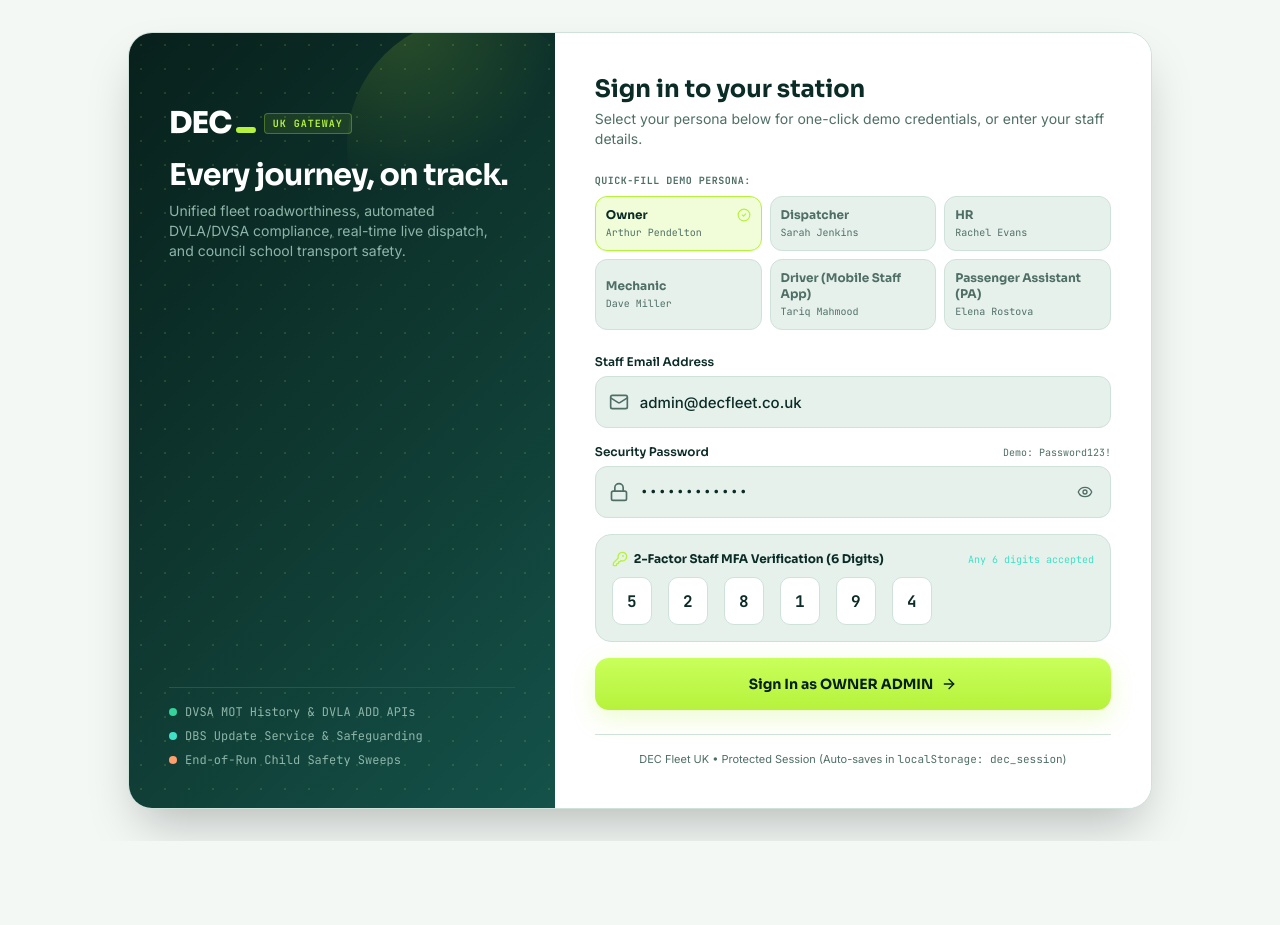
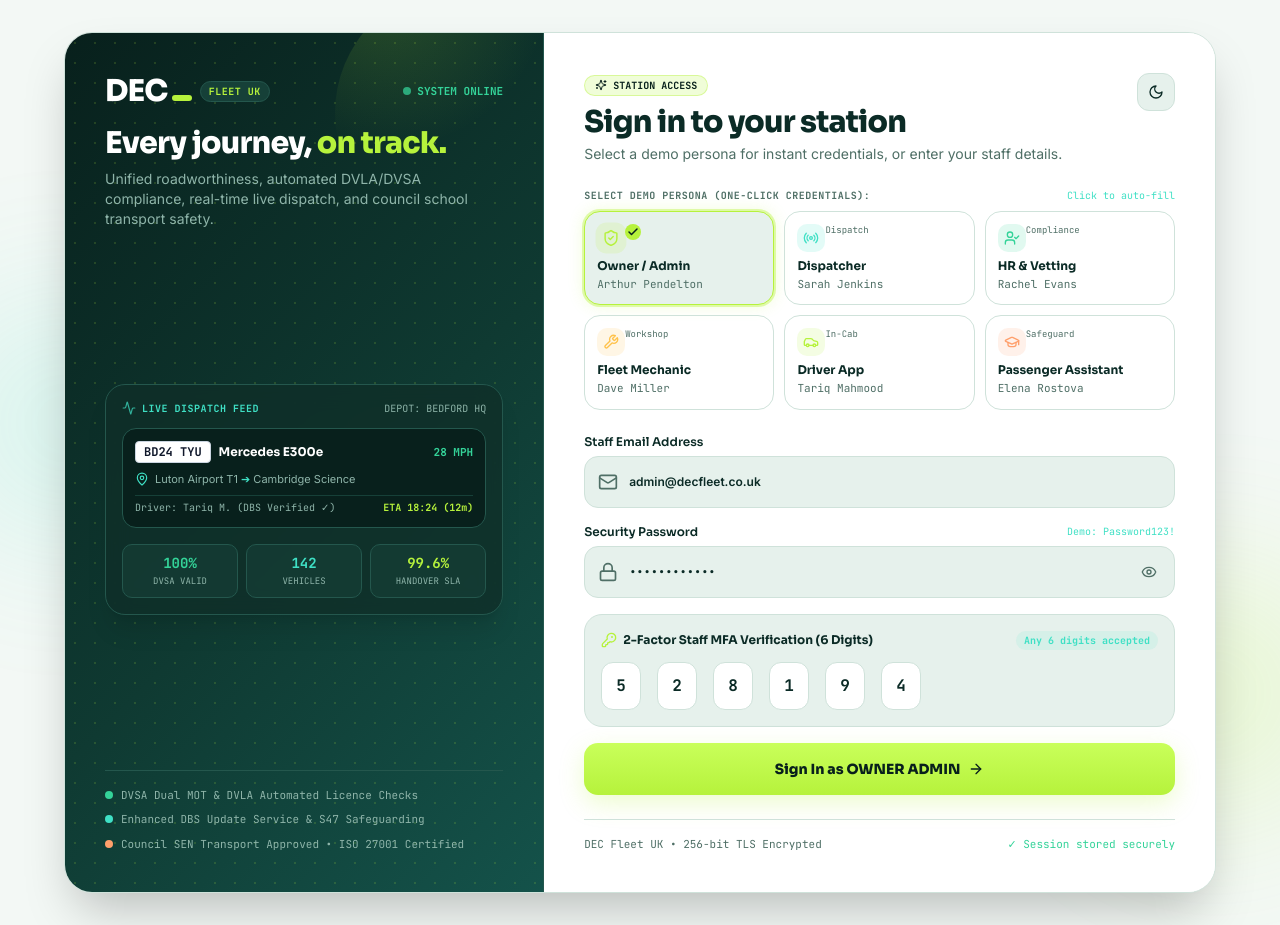
Before and after one commit to AKRITIKUSHWAHA/dec_combined_fleet, a React (Vite) app: page /login in a window 1280 px wide. Before the commit the page ends 841 px from the top, so only its background shows below. Built offline with nearby package versions, Linux system fonts and the light colour scheme.

Commit message:
Enhance login page UI: modern persona cards with role icons, live telematics card preview, theme switcher, and sleek Night Road aesthetics

```diff
--- a/src/pages/LoginPage.tsx
+++ b/src/pages/LoginPage.tsx
@@ -1,6 +1,7 @@
 import React, { useState } from 'react';
 import { useNavigate, useLocation } from 'react-router-dom';
 import { useAuth, DEMO_ACCOUNTS, getRoleHomeRoute } from '../context/AuthContext';
+import { useTheme } from '../context/ThemeContext';
 import { UserRole } from '../types';
 import {
   Lock,
@@ -11,11 +12,92 @@ import {
   Loader2,
   AlertTriangle,
   CheckCircle2,
-  KeyRound
+  KeyRound,
+  ShieldCheck,
+  Radio,
+  UserCheck,
+  Wrench,
+  Car,
+  GraduationCap,
+  Sun,
+  Moon,
+  Sparkles,
+  Check,
+  Activity,
+  MapPin,
+  Compass
 } from 'lucide-react';
+
+interface PersonaMetadata {
+  role: UserRole;
+  label: string;
+  subLabel: string;
+  name: string;
+  icon: React.ComponentType<{ className?: string }>;
+  accentColor: string;
+  badgeText: string;
+}
+
+const PERSONA_CONFIGS: PersonaMetadata[] = [
+  {
+    role: 'owner_admin',
+    label: 'Owner / Admin',
+    subLabel: 'Head Office Control',
+    name: 'Arthur Pendelton',
+    icon: ShieldCheck,
+    accentColor: '#B6F23C',
+    badgeText: 'All Access'
+  },
+  {
+    role: 'controller',
+    label: 'Dispatcher',
+    subLabel: 'Live CAD & Bidding',
+    name: 'Sarah Jenkins',
+    icon: Radio,
+    accentColor: '#3FE0C5',
+    badgeText: 'Dispatch'
+  },
+  {
+    role: 'hr_vetting',
+    label: 'HR & Vetting',
+    subLabel: 'DVLA & DBS Assurance',
+    name: 'Rachel Evans',
+    icon: UserCheck,
+    accentColor: '#34D399',
+    badgeText: 'Compliance'
+  },
+  {
+    role: 'mechanic',
+    label: 'Fleet Mechanic',
+    subLabel: 'Workshop & MOTs',
+    name: 'Dave Miller',
+    icon: Wrench,
+    accentColor: '#FFC24B',
+    badgeText: 'Workshop'
+  },
+  {
+    role: 'driver',
+    label: 'Driver App',
+    subLabel: 'CarPlay & Mobile HUD',
+    name: 'Tariq Mahmood',
+    icon: Car,
+    accentColor: '#B6F23C',
+    badgeText: 'In-Cab'
+  },
+  {
+    role: 'pa',
+    label: 'Passenger Assistant',
+    subLabel: 'SEN School Escort',
+    name: 'Elena Rostova',
+    icon: GraduationCap,
+    accentColor: '#FF9F6B',
+    badgeText: 'Safeguard'
+  }
+];
 
 export const LoginPage: React.FC = () => {
   const { login } = useAuth();
+  const { theme, toggleTheme } = useTheme();
   const navigate = useNavigate();
   const location = useLocation();
 
@@ -52,6 +134,13 @@ export const LoginPage: React.FC = () => {
     }
   };
 
+  const handleQuickFillPassword = () => {
+    const demo = DEMO_ACCOUNTS[selectedRole];
+    if (demo) {
+      setPassword(demo.defaultPassword);
+    }
+  };
+
   const handleSubmit = async (e: React.FormEvent) => {
     e.preventDefault();
     setErrorMsg(null);
@@ -82,94 +171,214 @@ export const LoginPage: React.FC = () => {
   };
 
   return (
-    <div className="min-h-screen bg-[var(--bg)] text-[var(--text)] flex flex-col justify-center items-center p-3 sm:p-6 lg:p-8">
+    <div className="min-h-screen bg-[var(--bg)] text-[var(--text)] flex flex-col justify-center items-center p-3 sm:p-6 lg:p-8 relative overflow-hidden select-none transition-colors duration-180">
 
-      {/* Split Card Container */}
-      <div className="max-w-5xl w-full rounded-[24px] overflow-hidden border border-[var(--border)] shadow-2xl grid grid-cols-1 lg:grid-cols-12 bg-[var(--surface)]">
+      {/* Ambient background glow orbs */}
+      <div
+        className="absolute top-1/4 -left-32 w-96 h-96 rounded-full pointer-events-none opacity-20 blur-3xl"
+        style={{ background: 'radial-gradient(circle, #3FE0C5 0%, transparent 70%)' }}
+      />
+      <div
+        className="absolute bottom-10 -right-32 w-96 h-96 rounded-full pointer-events-none opacity-25 blur-3xl"
+        style={{ background: 'radial-gradient(circle, #B6F23C 0%, transparent 70%)' }}
+      />
 
-        {/* Left Column: Night Road Hero Section (Desktop lg:col-span-5) */}
+      {/* Main Glassmorphic Container */}
+      <div className="max-w-6xl w-full rounded-[28px] overflow-hidden border border-[var(--border)] shadow-2xl grid grid-cols-1 lg:grid-cols-12 bg-[var(--surface)] relative z-10 transition-all duration-200">
+
+        {/* ========================================================
+            LEFT COLUMN: Night Road Showcase & Telematics
+           ======================================================== */}
         <div
           style={{ background: 'var(--hero-bg)' }}
-          className="lg:col-span-5 p-8 sm:p-10 text-[#EAF7F2] flex flex-col justify-between relative overflow-hidden space-y-8"
+          className="lg:col-span-5 p-7 sm:p-10 text-[#EAF7F2] flex flex-col justify-between relative overflow-hidden border-b lg:border-b-0 lg:border-r border-[#24574D]"
         >
           {/* Subtle grid pattern & glow */}
-          <div className="absolute inset-0 opacity-15 bg-[radial-gradient(#B6F23C_1px,transparent_1px)] [background-size:24px_24px]" />
+          <div className="absolute inset-0 opacity-15 bg-[radial-gradient(#B6F23C_1px,transparent_1px)] [background-size:20px_20px] pointer-events-none" />
           <div className="absolute -top-12 -right-12 w-64 h-64 rounded-full pointer-events-none" style={{ background: 'var(--accent-glow)' }} />
 
-          {/* Top Brand Logo */}
-          <div className="relative z-10">
-            <div className="flex items-center gap-2 mb-4">
+          {/* Top Brand Logo & Platform Title */}
+          <div className="relative z-10 space-y-4">
+            <div className="flex items-center justify-between">
+              <div className="flex items-center gap-2">
                 <span className="font-heading font-extrabold text-3xl tracking-tight text-white flex items-baseline">
                   DEC
                   <span className="w-5 h-1.5 bg-[#B6F23C] rounded-full inline-block ml-1" />
                 </span>
-              <span className="text-[10px] font-mono font-bold uppercase tracking-widest text-[#B6F23C] bg-[#B6F23C]/10 px-2 py-0.5 rounded border border-[#B6F23C]/30">
-                UK GATEWAY
+                <span className="text-[10px] font-mono font-bold tracking-wider px-2 py-0.5 rounded-full bg-[#164038] text-[#B6F23C] border border-[#24574D] uppercase">
+                  FLEET UK
+                </span>
+              </div>
+              <span className="flex items-center gap-1.5 text-[11px] font-mono font-bold text-[#34D399]">
+                <span className="w-2 h-2 rounded-full bg-[#34D399] animate-pulse" />
+                <span>SYSTEM ONLINE</span>
               </span>
             </div>
 
-            <h2 className="text-2xl sm:text-3xl font-heading font-bold text-white tracking-tight leading-snug">
-              Every journey, on track.
+            <div>
+              <h2 className="text-2xl sm:text-3xl font-heading font-black text-white tracking-tight leading-tight">
+                Every journey, <span className="text-[#B6F23C]">on track.</span>
               </h2>
               <p className="text-xs sm:text-sm text-[#8FB5AA] mt-2 leading-relaxed">
-              Unified fleet roadworthiness, automated DVLA/DVSA compliance, real-time live dispatch, and council school transport safety.
+                Unified roadworthiness, automated DVLA/DVSA compliance, real-time live dispatch, and council school transport safety.
               </p>
             </div>
+          </div>
 
-          {/* Compliance Badges */}
-          <div className="relative z-10 space-y-2 text-xs font-mono text-[#8FB5AA] pt-4 border-t border-[#24574D]">
+          {/* Center: Live Dispatch Telematics Card Preview */}
+          <div className="relative z-10 my-6 bg-[#0F2F29]/80 backdrop-blur-md p-4 rounded-[20px] border border-[#24574D] shadow-xl space-y-3">
+            <div className="flex items-center justify-between text-[10px] font-mono">
+              <span className="flex items-center gap-1.5 text-[#3FE0C5] font-bold uppercase tracking-wider">
+                <Activity className="w-3.5 h-3.5 animate-pulse" />
+                <span>Live Dispatch Feed</span>
+              </span>
+              <span className="text-[#8FB5AA]">DEPOT: BEDFORD HQ</span>
+            </div>
+
+            <div className="bg-[#08201C] p-3 rounded-[14px] border border-[#24574D] space-y-2">
+              <div className="flex items-center justify-between">
                 <div className="flex items-center gap-2">
-              <span className="w-2 h-2 rounded-full bg-[#34D399]" />
-              <span>DVSA MOT History &amp; DVLA ADD APIs</span>
+                  <span className="px-2 py-0.5 rounded font-mono font-bold text-xs bg-white text-slate-900 border border-slate-300">
+                    BD24 TYU
+                  </span>
+                  <span className="text-xs font-heading font-bold text-white">Mercedes E300e</span>
                 </div>
-            <div className="flex items-center gap-2">
-              <span className="w-2 h-2 rounded-full bg-[#3FE0C5]" />
-              <span>DBS Update Service &amp; Safeguarding</span>
+                <span className="text-[11px] font-mono font-bold text-[#34D399]">28 MPH</span>
               </div>
-            <div className="flex items-center gap-2">
-              <span className="w-2 h-2 rounded-full bg-[#FF9F6B]" />
-              <span>End-of-Run Child Safety Sweeps</span>
+
+              <div className="text-[11px] text-[#8FB5AA] flex items-center gap-1.5 truncate">
+                <MapPin className="w-3.5 h-3.5 text-[#3FE0C5] shrink-0" />
+                <span className="truncate">Luton Airport T1 <span className="text-[#3FE0C5]">➔</span> Cambridge Science</span>
+              </div>
+
+              <div className="flex items-center justify-between text-[10px] font-mono pt-1 border-t border-[#164038]">
+                <span className="text-[#8FB5AA]">Driver: Tariq M. (DBS Verified ✓)</span>
+                <span className="text-[#B6F23C] font-bold">ETA 18:24 (12m)</span>
+              </div>
+            </div>
+
+            {/* Quick Metrics Ticker */}
+            <div className="grid grid-cols-3 gap-2 text-center text-[10px] font-mono pt-1">
+              <div className="p-2 rounded-[10px] bg-[#164038]/60 border border-[#24574D]">
+                <span className="block font-black text-sm text-[#34D399]">100%</span>
+                <span className="text-[#8FB5AA] text-[9px] uppercase">DVSA Valid</span>
+              </div>
+              <div className="p-2 rounded-[10px] bg-[#164038]/60 border border-[#24574D]">
+                <span className="block font-black text-sm text-[#3FE0C5]">142</span>
+                <span className="text-[#8FB5AA] text-[9px] uppercase">Vehicles</span>
+              </div>
+              <div className="p-2 rounded-[10px] bg-[#164038]/60 border border-[#24574D]">
+                <span className="block font-black text-sm text-[#B6F23C]">99.6%</span>
+                <span className="text-[#8FB5AA] text-[9px] uppercase">Handover SLA</span>
               </div>
             </div>
           </div>
 
-        {/* Right Column: Interactive Login Form (Desktop lg:col-span-7) */}
-        <div className="lg:col-span-7 p-6 sm:p-10 flex flex-col justify-center space-y-6 bg-[var(--surface)]">
+          {/* Bottom: Regulatory Compliance Assurances */}
+          <div className="relative z-10 pt-4 border-t border-[#24574D] space-y-2 text-[11px] font-mono text-[#8FB5AA]">
+            <div className="flex items-center gap-2">
+              <span className="w-2 h-2 rounded-full bg-[#34D399]" />
+              <span>DVSA Dual MOT &amp; DVLA Automated Licence Checks</span>
+            </div>
+            <div className="flex items-center gap-2">
+              <span className="w-2 h-2 rounded-full bg-[#3FE0C5]" />
+              <span>Enhanced DBS Update Service &amp; S47 Safeguarding</span>
+            </div>
+            <div className="flex items-center gap-2">
+              <span className="w-2 h-2 rounded-full bg-[#FF9F6B]" />
+              <span>Council SEN Transport Approved • ISO 27001 Certified</span>
+            </div>
+          </div>
+        </div>
 
+        {/* ========================================================
+            RIGHT COLUMN: Interactive Sign-In Form & Persona Picker
+           ======================================================== */}
+        <div className="lg:col-span-7 p-6 sm:p-10 flex flex-col justify-between space-y-6 bg-[var(--surface)]">
+
+          {/* Header & Theme Toggle Switch */}
+          <div className="flex items-start justify-between gap-3">
             <div>
-            <h1 className="text-xl sm:text-2xl font-heading font-bold text-[var(--text)]">
+              <div className="inline-flex items-center gap-1.5 px-2.5 py-0.5 rounded-full text-[10px] font-mono font-bold bg-[#B6F23C]/20 text-[#08201C] dark:text-[#B6F23C] border border-[#B6F23C]/40 uppercase mb-2">
+                <Sparkles className="w-3 h-3" />
+                <span>Station Access</span>
+              </div>
+              <h1 className="text-2xl sm:text-3xl font-heading font-black text-[var(--text)] tracking-tight">
                 Sign in to your station
               </h1>
               <p className="text-xs sm:text-sm text-[var(--text-muted)] mt-1">
-              Select your persona below for one-click demo credentials, or enter your staff details.
+                Select a demo persona for instant credentials, or enter your staff details.
               </p>
             </div>
 
-          {/* Quick Demo Role Picker Tabs */}
+            {/* Quick Theme Toggle Button */}
+            <button
+              type="button"
+              onClick={toggleTheme}
+              className="p-2.5 rounded-[12px] bg-[var(--surface-2)] text-[var(--text)] border border-[var(--border)] hover:border-[#B6F23C] transition shrink-0 nr-focus"
+              title={`Switch to ${theme === 'dark' ? 'Light Mode (Soft Mint)' : 'Dark Mode (Night Road)'}`}
+              aria-label="Toggle visual theme"
+            >
+              {theme === 'dark' ? <Sun className="w-4 h-4 text-[#B6F23C]" /> : <Moon className="w-4 h-4 text-[#0B2B26]" />}
+            </button>
+          </div>
+
+          {/* Quick-Fill Demo Persona Selector (Redesigned & High-Contrast) */}
           <div className="space-y-2">
-            <span className="text-[10px] font-mono uppercase font-bold text-[var(--text-muted)] tracking-wider block">
-              Quick-Fill Demo Persona:
+            <div className="flex items-center justify-between">
+              <span className="text-[10px] font-mono uppercase font-bold text-[var(--text-muted)] tracking-wider">
+                Select Demo Persona (One-Click Credentials):
               </span>
-            <div className="grid grid-cols-2 sm:grid-cols-3 gap-2">
-              {(Object.keys(DEMO_ACCOUNTS) as UserRole[]).map((r) => {
-                const acc = DEMO_ACCOUNTS[r];
-                const isSelected = selectedRole === r;
+              <span className="text-[10px] font-mono text-[#3FE0C5]">Click to auto-fill</span>
+            </div>
+
+            <div className="grid grid-cols-2 sm:grid-cols-3 gap-2.5">
+              {PERSONA_CONFIGS.map(persona => {
+                const isSelected = selectedRole === persona.role;
+                const Icon = persona.icon;
                 return (
                   <button
-                    key={r}
+                    key={persona.role}
                     type="button"
-                    onClick={() => handleSelectRole(r)}
-                    className={`p-2.5 rounded-[12px] text-left transition-all duration-180 border ${
+                    onClick={() => handleSelectRole(persona.role)}
+                    className={`p-3 rounded-[16px] text-left transition-all duration-180 border relative flex flex-col justify-between group nr-focus ${
                       isSelected
-                        ? 'bg-[#B6F23C]/20 border-[#B6F23C] text-[var(--text)] shadow-sm'
-                        : 'bg-[var(--surface-2)] border-[var(--border)] text-[var(--text-muted)] hover:text-[var(--text)] hover:border-[#3FE0C5]'
+                        ? 'border-[#B6F23C] bg-[var(--surface-2)] shadow-[0_0_16px_rgba(182,242,60,0.22)] ring-2 ring-[#B6F23C]/40'
+                        : 'border-[var(--border)] bg-[var(--surface-2)]/60 hover:bg-[var(--surface-2)] hover:border-[#3FE0C5]/60'
                     }`}
                   >
-                    <div className="flex items-center justify-between">
-                      <span className="font-heading font-bold text-xs">{acc.demoLabel.split('/')[0]}</span>
-                      {isSelected && <CheckCircle2 className="w-3.5 h-3.5 text-[#B6F23C]" />}
+                    <div className="flex items-start justify-between mb-1.5">
+                      <div
+                        className={`w-7 h-7 rounded-[10px] flex items-center justify-center transition-transform ${
+                          isSelected ? 'scale-110' : 'group-hover:scale-105'
+                        }`}
+                        style={{
+                          backgroundColor: `${persona.accentColor}25`,
+                          color: persona.accentColor
+                        }}
+                      >
+                        <Icon className="w-4 h-4" />
                       </div>
-                    <span className="text-[10px] font-mono text-[var(--text-muted)] block truncate mt-0.5">{acc.user.name}</span>
+
+                      {isSelected ? (
+                        <span className="w-4 h-4 rounded-full bg-[#B6F23C] text-[#08201C] flex items-center justify-center shadow-xs">
+                          <Check className="w-3 h-3 stroke-[3]" />
+                        </span>
+                      ) : (
+                        <span className="text-[9px] font-mono text-[var(--text-muted)] group-hover:text-[var(--text)]">
+                          {persona.badgeText}
+                        </span>
+                      )}
+                    </div>
+
+                    <div>
+                      <span className="font-heading font-bold text-xs text-[var(--text)] block truncate">
+                        {persona.label}
+                      </span>
+                      <span className="text-[11px] font-mono text-[var(--text-muted)] block truncate mt-0.5">
+                        {persona.name}
+                      </span>
+                    </div>
                   </button>
                 );
               })}
@@ -178,7 +387,7 @@ export const LoginPage: React.FC = () => {
 
           {/* Error Message Alert */}
           {errorMsg && (
-            <div className="p-3.5 rounded-[14px] bg-[#FF5D6C]/15 border border-[#FF5D6C]/40 text-xs text-[#FF5D6C] flex items-start gap-2.5">
+            <div className="p-3.5 rounded-[16px] bg-[#FF5D6C]/15 border border-[#FF5D6C]/40 text-xs text-[#FF5D6C] flex items-start gap-2.5 animate-bounce">
               <AlertTriangle className="w-4 h-4 shrink-0 mt-0.5" />
               <div className="flex-1">
                 <p className="font-heading font-bold">Sign-in Error</p>
@@ -187,7 +396,7 @@ export const LoginPage: React.FC = () => {
             </div>
           )}
 
-          {/* Main Login Form */}
+          {/* Main Credentials Form */}
           <form onSubmit={handleSubmit} className="space-y-4">
 
             {/* Email Field */}
@@ -203,7 +412,7 @@ export const LoginPage: React.FC = () => {
                   placeholder="name@decfleet.co.uk"
                   value={email}
                   onChange={(e) => setEmail(e.target.value)}
-                  className="nr-input font-medium"
+                  className="w-full h-[52px] pl-11 pr-4 rounded-[14px] bg-[var(--surface-2)] border border-[var(--border)] text-xs font-semibold text-[var(--text)] focus:border-[#B6F23C] focus:ring-2 focus:ring-[#B6F23C]/20 outline-none transition"
                 />
               </div>
             </div>
@@ -214,7 +423,14 @@ export const LoginPage: React.FC = () => {
                 <label className="text-xs font-heading font-semibold text-[var(--text)] block">
                   Security Password
                 </label>
-                <span className="text-[10px] font-mono text-[var(--text-muted)]">Demo: Password123!</span>
+                <button
+                  type="button"
+                  onClick={handleQuickFillPassword}
+                  className="text-[10px] font-mono text-[#3FE0C5] hover:underline"
+                  title="Click to reset demo password"
+                >
+                  Demo: Password123!
+                </button>
               </div>
               <div className="relative">
                 <Lock className="w-5 h-5 text-[var(--text-muted)] absolute left-3.5 top-1/2 -translate-y-1/2 pointer-events-none" />
@@ -224,7 +440,7 @@ export const LoginPage: React.FC = () => {
                   placeholder="Enter password"
                   value={password}
                   onChange={(e) => setPassword(e.target.value)}
-                  className="nr-input pr-12 font-mono"
+                  className="w-full h-[52px] pl-11 pr-12 rounded-[14px] bg-[var(--surface-2)] border border-[var(--border)] text-xs font-mono font-bold text-[var(--text)] focus:border-[#B6F23C] focus:ring-2 focus:ring-[#B6F23C]/20 outline-none transition"
                 />
                 <button
                   type="button"
@@ -239,13 +455,15 @@ export const LoginPage: React.FC = () => {
 
             {/* 6-Digit OTP / MFA Step (Shown for Admin and HR) */}
             {showMfaInput && (
-              <div className="p-4 rounded-[16px] bg-[var(--surface-2)] border border-[var(--border)] space-y-2.5 animate-in fade-in duration-180">
+              <div className="p-4 rounded-[18px] bg-[var(--surface-2)] border border-[var(--border)] space-y-3 animate-in fade-in duration-180">
                 <div className="flex items-center justify-between">
                   <label className="text-xs font-heading font-bold text-[var(--text)] flex items-center gap-1.5">
                     <KeyRound className="w-4 h-4 text-[#B6F23C]" />
                     <span>2-Factor Staff MFA Verification (6 Digits)</span>
                   </label>
-                  <span className="text-[10px] font-mono text-[#3FE0C5]">Any 6 digits accepted</span>
+                  <span className="text-[10px] font-mono font-bold text-[#3FE0C5] bg-[#3FE0C5]/10 px-2 py-0.5 rounded-full">
+                    Any 6 digits accepted
+                  </span>
                 </div>
 
                 <div className="flex gap-2 justify-between max-w-xs">
@@ -257,7 +475,7 @@ export const LoginPage: React.FC = () => {
                       maxLength={1}
                       value={digit}
                       onChange={(e) => handleOtpChange(idx, e.target.value)}
-                      className="w-10 h-12 text-center font-mono font-bold text-base rounded-[10px] bg-[var(--surface)] border border-[var(--border)] focus:border-[#B6F23C] focus:ring-2 focus:ring-[#B6F23C]/30 text-[var(--text)] outline-none transition"
+                      className="w-10 h-12 text-center font-mono font-black text-base rounded-[12px] bg-[var(--surface)] border border-[var(--border)] focus:border-[#B6F23C] focus:ring-2 focus:ring-[#B6F23C]/30 text-[var(--text)] outline-none transition"
                     />
                   ))}
                 </div>
@@ -268,26 +486,27 @@ export const LoginPage: React.FC = () => {
             <button
               type="submit"
               disabled={isLoading}
-              className="btn-primary w-full !text-sm !py-3 !min-h-[52px] font-heading font-bold shadow-lime-glow mt-2"
+              className="btn-primary w-full !text-sm !h-[52px] font-heading font-black shadow-lime-glow mt-2 flex items-center justify-center gap-2 group active:scale-[0.98] transition"
             >
               {isLoading ? (
                 <>
                   <Loader2 className="w-4 h-4 animate-spin" />
-                  <span>Verifying Session...</span>
+                  <span>Authorising Secure Session...</span>
                 </>
               ) : (
                 <>
                   <span>Sign In as {selectedRole.replace('_', ' ').toUpperCase()}</span>
-                  <ArrowRight className="w-4 h-4" />
+                  <ArrowRight className="w-4 h-4 group-hover:translate-x-1 transition-transform" />
                 </>
               )}
             </button>
 
           </form>
 
-          {/* Quick info note */}
-          <div className="text-[11px] text-[var(--text-muted)] text-center border-t border-[var(--border)] pt-4">
-            <span>DEC Fleet UK • Protected Session (Auto-saves in <code>localStorage: dec_session</code>)</span>
+          {/* Quick info note & Trust Badge */}
+          <div className="text-[11px] text-[var(--text-muted)] text-center border-t border-[var(--border)] pt-4 flex flex-col sm:flex-row items-center justify-between gap-2 font-mono">
+            <span>DEC Fleet UK • 256-bit TLS Encrypted</span>
+            <span className="text-[#34D399]">✓ Session stored securely</span>
           </div>
 
         </div>
```
Lines whose indentation alone changed are shown as unchanged.
